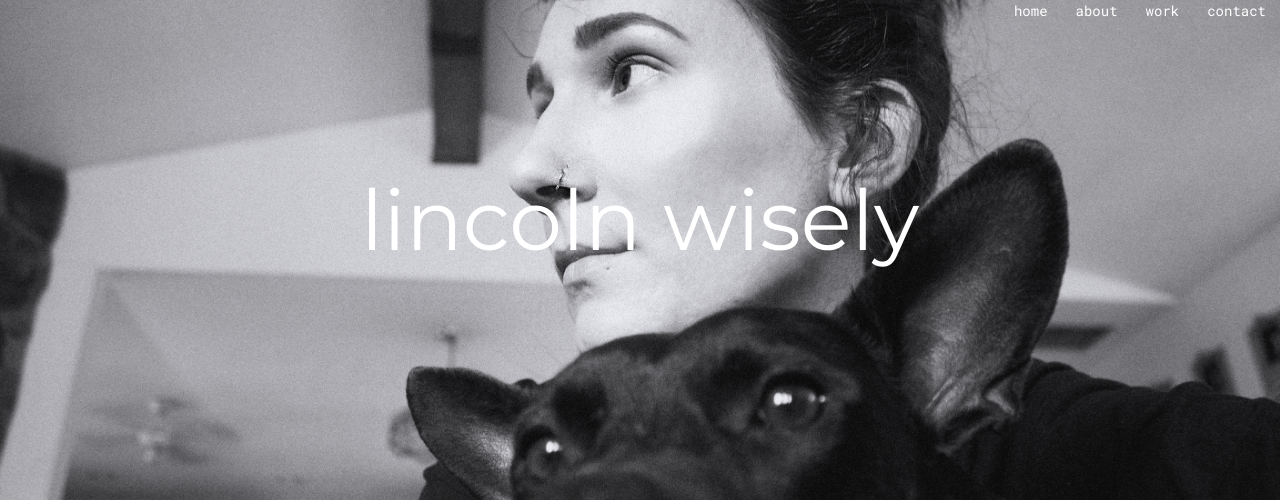
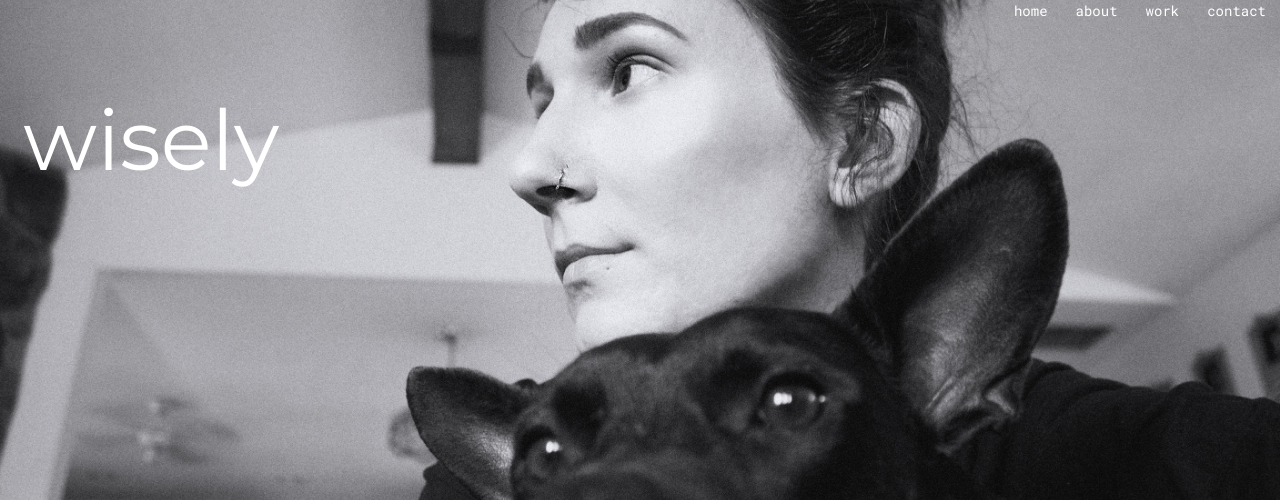
Before and after one commit to lincolnwisely/lincolnsite, a PHP site: page /work.html in a window 1280 px wide. Shown: the top 504 px of the page. Run offline with PHP 8.4, Linux system fonts and the light colour scheme.

Commit message:
Fix nav h1 positioning with Width

```diff
--- a/css/style.css
+++ b/css/style.css
@@ -89,12 +89,12 @@ text-align: center;
 color: #fff;
 /*display: block;*/
   position: absolute;
-  top: 25%;
-  left: 50%;
+  top: 15%;
+  left:0%;
   transform: translate(-50%, -50%);
   color: white;
    line-height: 1em;
-
+width: 100%
 
 }
 
```
